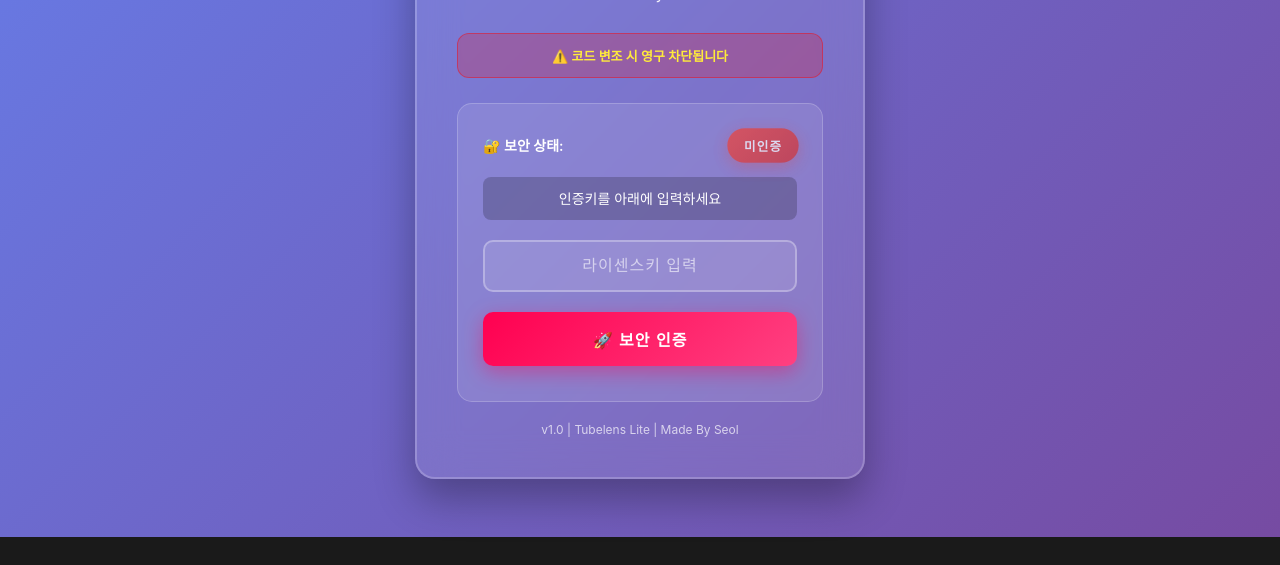
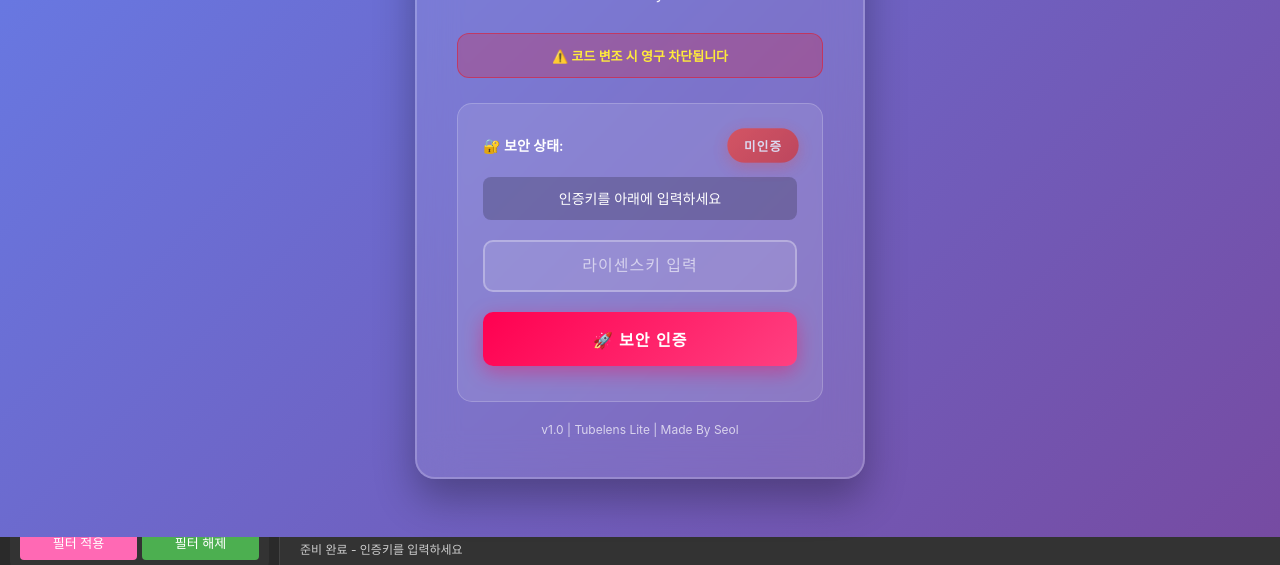
Before and after one commit to seolha30/youtube-lens, a website: page index.html in a window 1280 px wide. Shown: the part 263-828 px from the top of the page. Before the commit the page ends 800 px from the top, so only its background shows below. Drawn offline with Linux system fonts and the light colour scheme.

Commit message:
Update index.html

```diff
--- a/index.html
+++ b/index.html
@@ -12,17 +12,11 @@
             box-sizing: border-box;
         }
 
-        html, body {
-            height: 100%;
-            overflow: hidden;
-        }
-
         body {
             font-family: -apple-system, BlinkMacSystemFont, 'Segoe UI', Roboto, sans-serif;
             background: #1a1a1a;
             color: #ffffff;
-            margin: 0;
-            padding: 0;
+            overflow-x: hidden;
         }
 
         .header {
```
